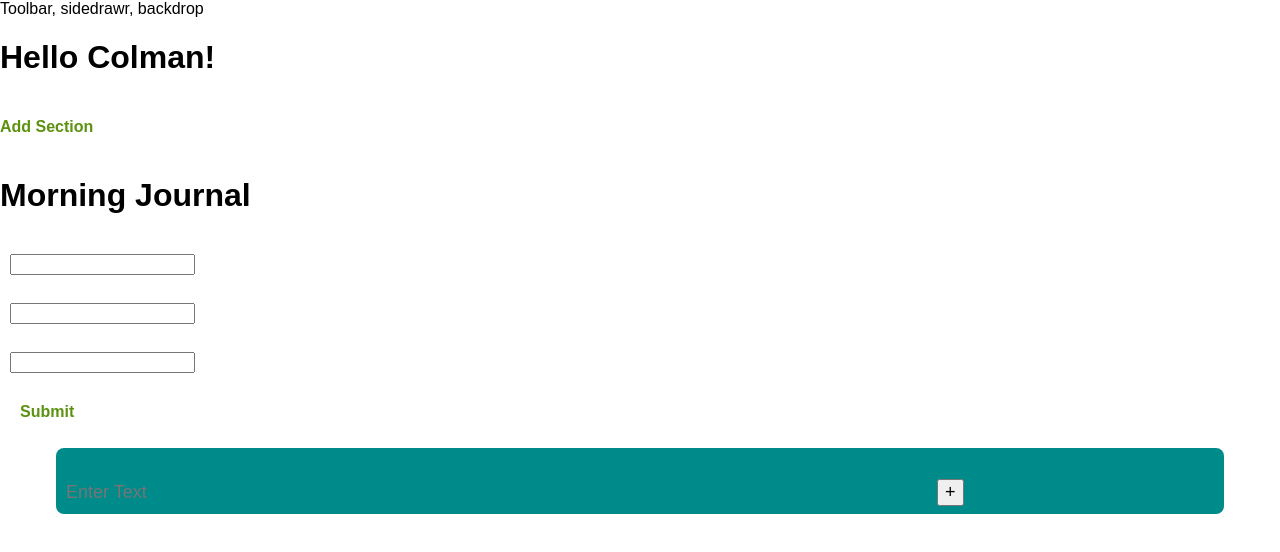
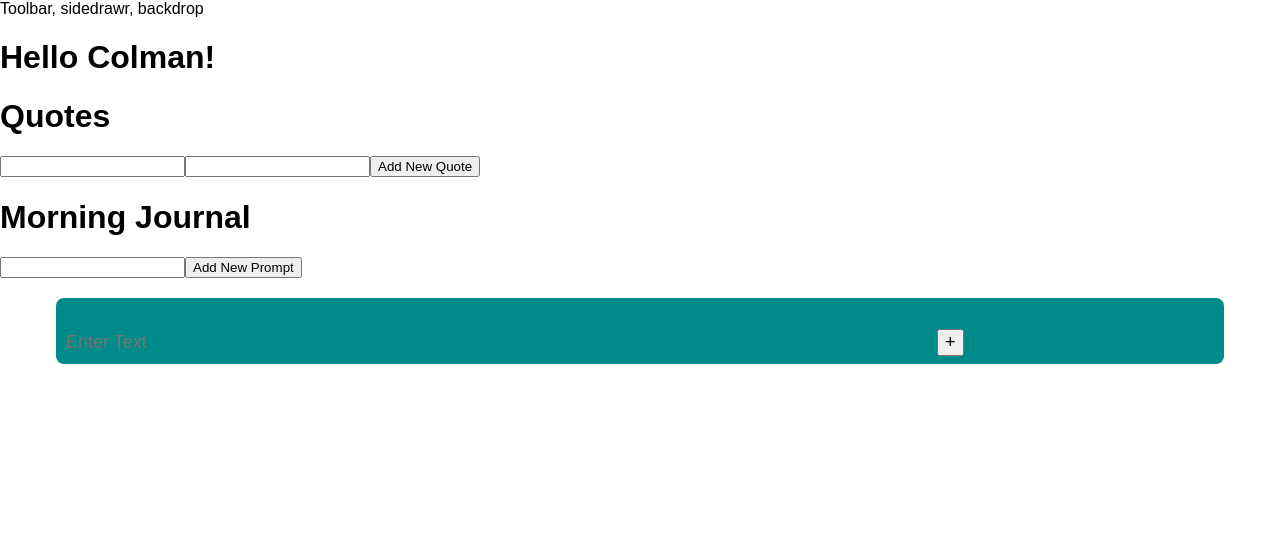
Before and after one commit to soggytacos/Launchpad, a React app: page / in a window 1280 px wide. Shown: the top 552 px of the page. Built offline with nearby package versions, Linux system fonts and the light colour scheme.

Commit message:
added the quote section but it doesn't work. Also added the morning journal section but all that does rn is add prompts to a list of prompts.

```diff
--- a/src/containers/Launchpad/Launchpad.js
+++ b/src/containers/Launchpad/Launchpad.js
@@ -2,6 +2,7 @@ import React, {Component} from 'react';
 import Aux from '../../hoc/Aux';
 import MorningJournal from "../MorningJournal/MorningJournal";
 import Button from '../../components/UI/Button/Button';
+import Quotes from "../Quotes/Quotes";
 import ToDo from '../ToDo/ToDo';
 
 class Launchpad extends Component {
@@ -16,7 +17,7 @@ class Launchpad extends Component {
         return (
             <Aux>
                 <h1>Hello Colman!</h1>
-                <Button btnType="Success">Add Section</Button>
+                <Quotes />
                 <MorningJournal />
                 <ToDo />
             </Aux>
--- a/src/containers/MorningJournal/MorningJournal.js
+++ b/src/containers/MorningJournal/MorningJournal.js
@@ -1,26 +1,47 @@
 import React, {Component} from 'react';
-import Input from '../../components/UI/Input/Input';
 import Aux from '../../hoc/Aux';
-import Button from "../../components/UI/Button/Button";
 
 class MorningJournal extends Component {
+    constructor(props) {
+        super(props);
+        this.state = {
+            prompts: [],
+            newPrompt: ''
+        }
+        this.handleAddPrompt = this.handleAddPrompt.bind(this);
+        this.handleNewPromptChange = this.handleNewPromptChange.bind(this);
+    }
 
-    state = {
-        questions: {
-            question1: "3 things I'm grateful for.",
-            question2: "A situation that might stress me out or trip me up today is... and the way my best self would handle it...",
-            question3: "If I was a high performance coach looking at my life from a high level, I would say...",
+    handleAddPrompt(e) {
+        e.preventDefault();
+        const nPrompt = this.state.newPrompt;
+        if (nPrompt !== "") {
+            const thePrompts = [...this.state.prompts, nPrompt];
+            this.setState({
+                prompts: thePrompts,
+                newPrompt: ''
+            })
         }
+        // let newPrompts = [...this.state.prompts, newPrompt];
+        // this.setState({prompts: newPrompts})
+        // console.log(this.state.prompts)
+    }
+
+
+    handleNewPromptChange(e) {
+        this.setState({newPrompt: e.target.value});
     }
 
     render() {
         return (
             <Aux>
                 <h1>Morning Journal</h1>
-                <Input />
-                <Input/>
-                <Input/>
-                <Button btnType="Success">Submit</Button>
+                <div>
+                    <input type="text" value={this.state.newPrompt} onChange={this.handleNewPromptChange}/>
+                    <button type="submit" onClick={this.handleAddPrompt}>Add New Prompt</button>
+
+                </div>
+                <h2>{this.state.prompts}</h2>
             </Aux>
         );
     }
--- /dev/null
+++ b/src/containers/Quotes/Quotes.js
@@ -0,0 +1,72 @@
+import React, {Component} from 'react';
+import Aux from '../../hoc/Aux';
+
+class Quotes extends Component {
+    constructor(props) {
+        super(props);
+        this.state = {
+            quotes: [],
+            newQuote: {
+                text: '',
+                author: '',
+                dateAdded: ''
+            }
+        }
+        this.handleAddQuote = this.handleAddQuote.bind(this);
+        this.handleNewQuoteTextChange = this.handleNewQuoteTextChange.bind(this);
+        this.handleNewQuoteAuthorChange = this.handleNewQuoteAuthorChange.bind(this);
+    }
+
+    handleAddQuote = () => {
+        const nQuote = {...this.state.newQuote};
+        if (nQuote.text !== "") {
+            const existingQuotes = [...this.state.quotes, nQuote];
+            this.setState({
+                quotes: existingQuotes,
+                newQuote: {
+                    text: '',
+                    author: '',
+                    dateAdded: ''
+                }
+            })
+        }
+    }
+
+
+    handleNewQuoteTextChange(e) {
+        this.setState({
+            newQuote: {
+                text: e.target.value,
+                author: this.state.newQuote.author
+            }
+        });
+    }
+
+    handleNewQuoteAuthorChange(e) {
+        this.setState({
+            newQuote: {
+                text: this.state.newQuote.text,
+                author: e.target.value
+            }
+        });
+    }
+
+    render() {
+        return (
+            <Aux>
+                <h1>Quotes</h1>
+                <div>
+                    <form>
+                        <input type="text" value={this.state.newQuote.text} onChange={this.handleNewQuoteTextChange}/>
+                        <input type="text" value={this.state.newQuote.author} onChange={this.handleNewQuoteAuthorChange}/>
+                        <button type="submit" onClick={this.handleAddQuote}>Add New Quote</button>
+                    </form>
+
+                </div>
+                <h2>{this.state.quotes}</h2>
+            </Aux>
+        );
+    }
+}
+
+export default Quotes;
--- a/src/containers/ToDo/ToDo.js
+++ b/src/containers/ToDo/ToDo.js
@@ -5,7 +5,6 @@ import {library} from "@fortawesome/fontawesome-svg-core";
 import {faTrash} from "@fortawesome/free-solid-svg-icons";
 import DatePicker from 'react-datepicker';
 import 'react-datepicker/dist/react-datepicker-cssmodules.css'
-import PropTypes from 'prop-types';
 import setHours from "date-fns/setMinutes";
 import setMinutes from "date-fns/setMinutes";
 
@@ -15,7 +14,6 @@ class ToDo extends Component {
     constructor(props) {
         super(props);
         this.state = {
-            selectedDate: '',
             items: [],
             currentItem: {
                 text: '',
@@ -52,7 +50,6 @@ class ToDo extends Component {
             const newItems = [...this.state.items, newItem];
             this.setState({
                 items: newItems,
-                selectedDate: '',
                 currentItem: {
                     text: '',
                     key: '',
```
Also changed, not shown: src/containers/MorningJournal/Prompts/Propmpts.js (added).
